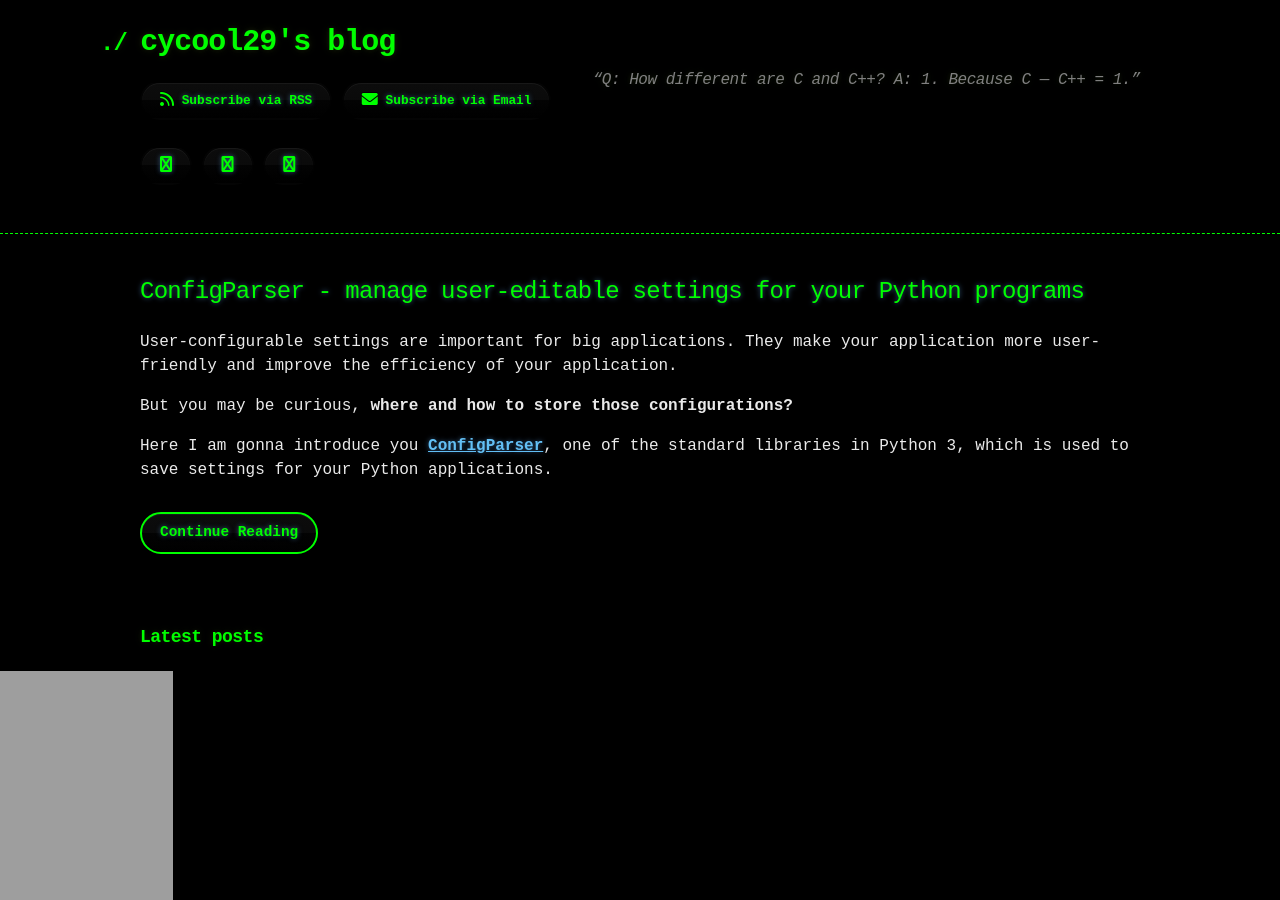
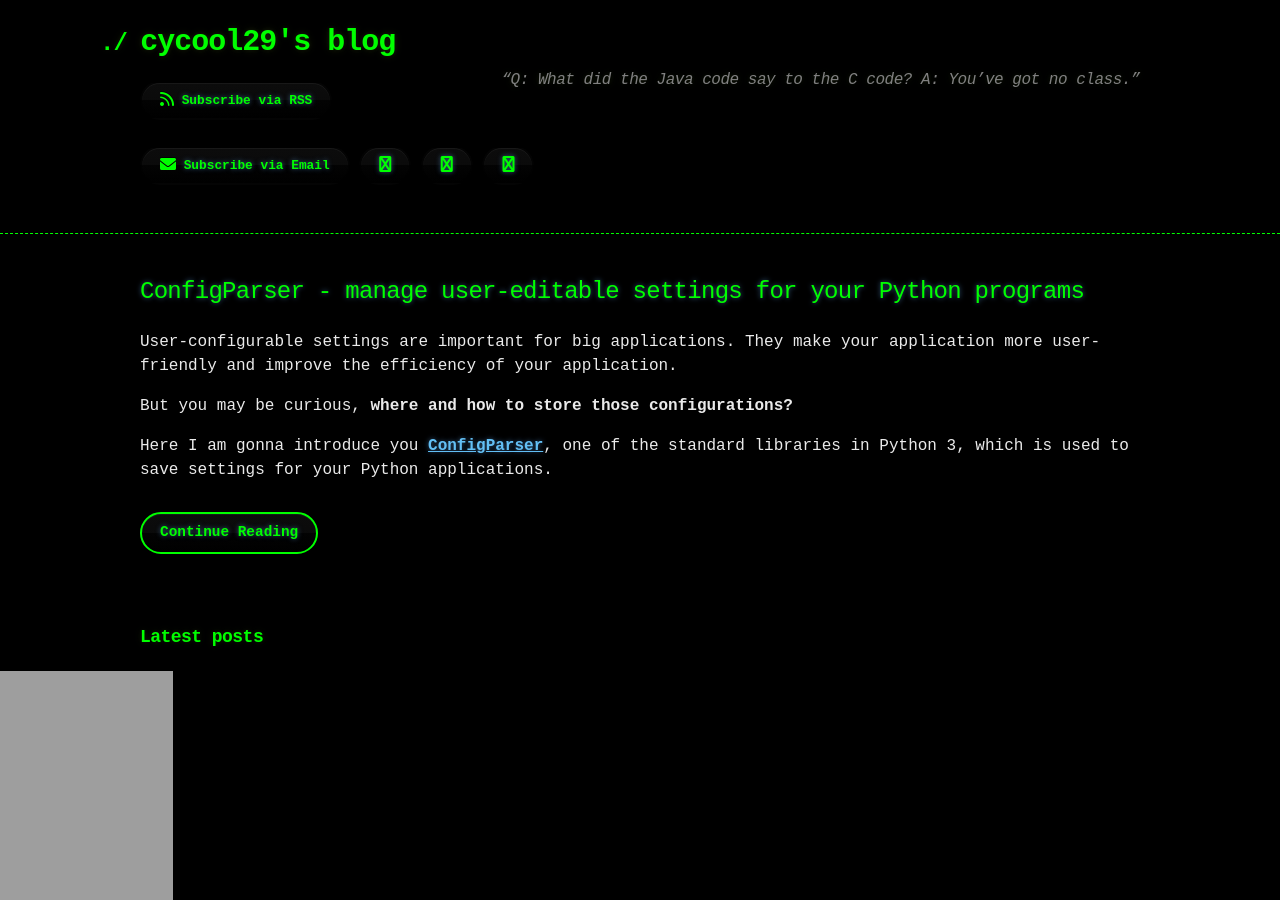
Before and after one commit to cycool29/cycool29.github.io, a Jekyll site: the page built from index.md, in a window 1280 px wide and 900 px high. Built offline with Jekyll 4.4.1, drawn with Linux system fonts in a browser that asks for light colours; a style sheet for code colours, icons or effects is not loaded.

Commit message:
Update quotes

```diff
--- a/_config.yml
+++ b/_config.yml
@@ -1,5 +1,5 @@
 title: cycool29's blog
-description: "“Q: How different are C and C++? A: 1. Because C — C++ = 1.” "
+description: "“Q: What did the Java code say to the C code? A: You’ve got no class.” "
 bio: A high school student. Intermediate in Python, Git, Bash. Learning JavaScript. He/Him. "
 author: cycool29
 url: https://cycool29.github.io
```
